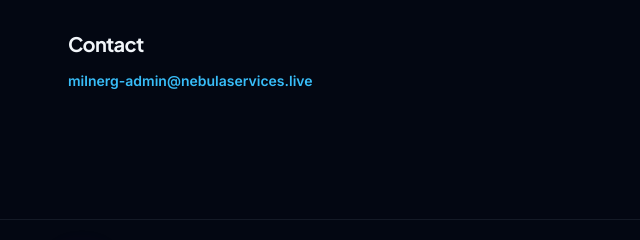
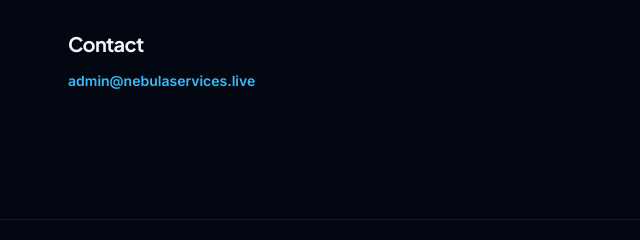
Before and after one commit to LockBorn1/nebulaservices.live, a plain HTML site: page privacy.html in a window 1280 px wide. Shown: the part 1006-1246 px from the top of the page, 0-640 px from the left. Drawn offline with Linux system fonts and the light colour scheme.

Commit message:
Update contact email to admin@nebulaservices.live

```diff
--- a/privacy.html
+++ b/privacy.html
@@ -56,7 +56,7 @@
         <h2>Retention</h2>
         <p>Request and account records are kept while needed to operate the service and handle support. You may email the admin to ask about deletion of request data.</p>
         <h2>Contact</h2>
-        <p><a class="link" href="mailto:milnerg-admin@nebulaservices.live">milnerg-admin@nebulaservices.live</a></p>
+        <p><a class="link" href="mailto:admin@nebulaservices.live">admin@nebulaservices.live</a></p>
       </div>
     </section>
   </main>
```
